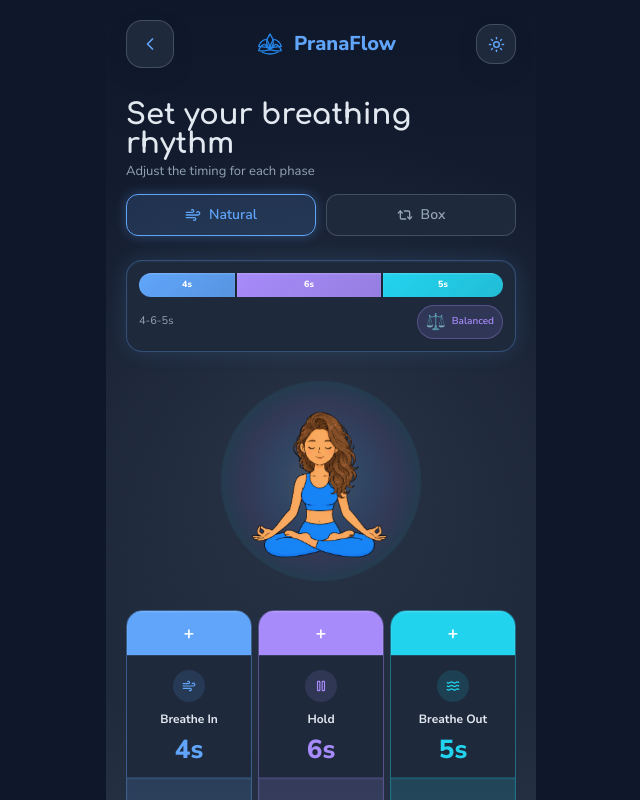
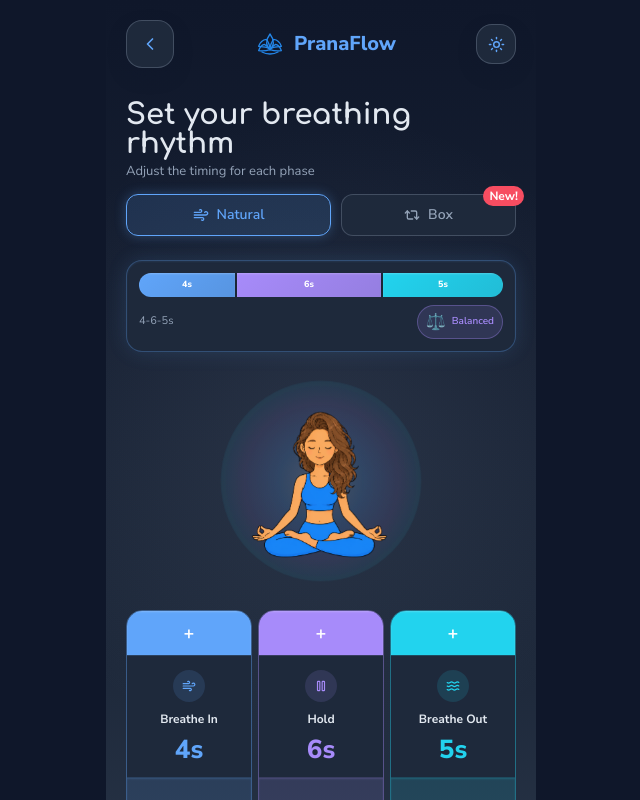
Before and after one commit to sudeeplunawatfamily/pranaflow, a React (Vite) app: page / in a window 1280 px wide. Both pictures are taken after a click on the button "Start Custom Breathing". Shown: the top 800 px of the page, without its empty margins (319-959 px from the left). Built offline with nearby package versions, Linux system fonts and the light colour scheme.

Commit message:
Add 'New!' badge to Box breathing method
- Added red 'New!' badge to highlight Box breathing feature
- Badge positioned at top-right corner of Box button
- Wrapped Box button in relative container for badge positioning

```diff
--- a/src/components/BreathingMethodSelector.jsx
+++ b/src/components/BreathingMethodSelector.jsx
@@ -35,11 +35,12 @@ export default function BreathingMethodSelector({ isBoxBreathing, onToggle, them
       </motion.button>
 
       {/* Box Breathing Button */}
+      <div className="flex-1 relative">
         <motion.button
           type="button"
           onClick={() => onToggle(true)}
           whileActive={{ scale: 0.97 }}
-        className={`flex-1 flex items-center justify-center gap-2 px-3.5 py-2.5 rounded-xl font-semibold text-sm transition-all border ${
+          className={`w-full flex items-center justify-center gap-2 px-3.5 py-2.5 rounded-xl font-semibold text-sm transition-all border ${
             isBoxBreathing
               ? 'border-[#A78BFA] shadow-[0_0_12px_rgba(167,139,250,0.3)]'
               : 'border-[var(--theme-surface-border)]'
@@ -56,6 +57,10 @@ export default function BreathingMethodSelector({ isBoxBreathing, onToggle, them
           <Repeat2 size={16} strokeWidth={2} />
           <span>Box</span>
         </motion.button>
+        <span className="absolute -top-2 -right-2 bg-[#F74D61] text-white text-xs font-bold px-1.5 py-0.5 rounded-full whitespace-nowrap">
+          New!
+        </span>
+      </div>
     </motion.div>
   );
 }
```
Lines whose indentation alone changed are shown as unchanged.
